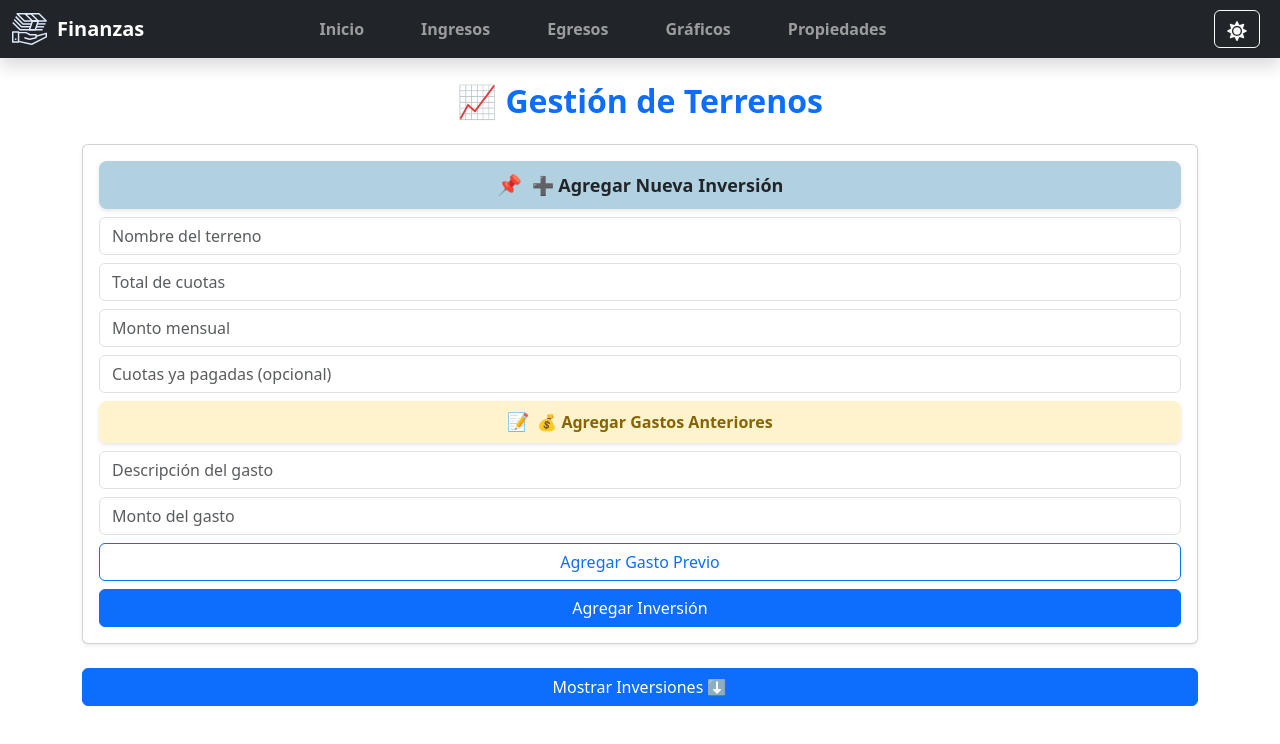
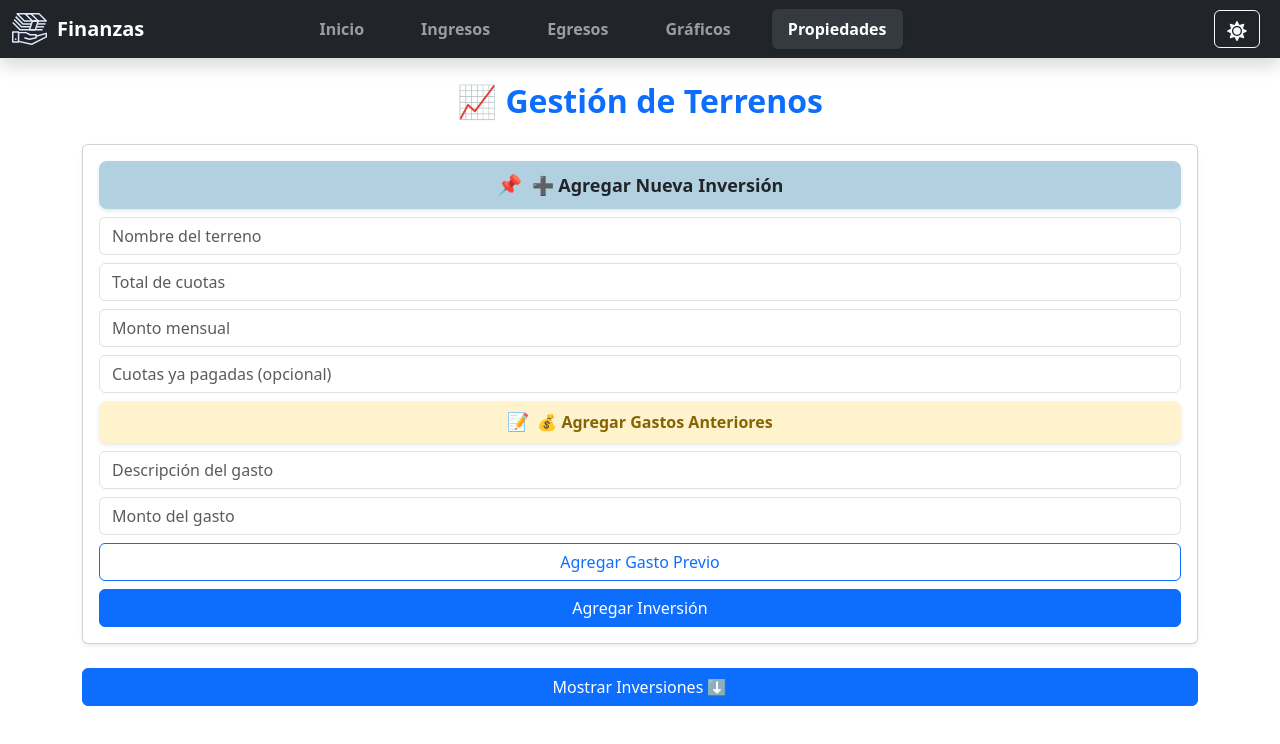
Before and after one commit to WildoFari/Finance-Tracker., a React (Create React App) app: page /Inversiones in a window 1280 px wide. Shown: the top 744 px of the page. Built offline with nearby package versions, Linux system fonts and the light colour scheme.

Commit message:
Add link active

```diff
--- a/src/components/NavBar.js
+++ b/src/components/NavBar.js
@@ -52,7 +52,7 @@ const NavBar = () => {
                             <li className="nav-item" key={index}>
                                 <Link
                                     className={`nav-link px-3 fw-semibold ${location.pathname === path
-                                        ? ''
+                                        ? 'active text-primary bg-light rounded shadow-sm'
                                         : ''
                                         }`}
                                     to={path}
```
